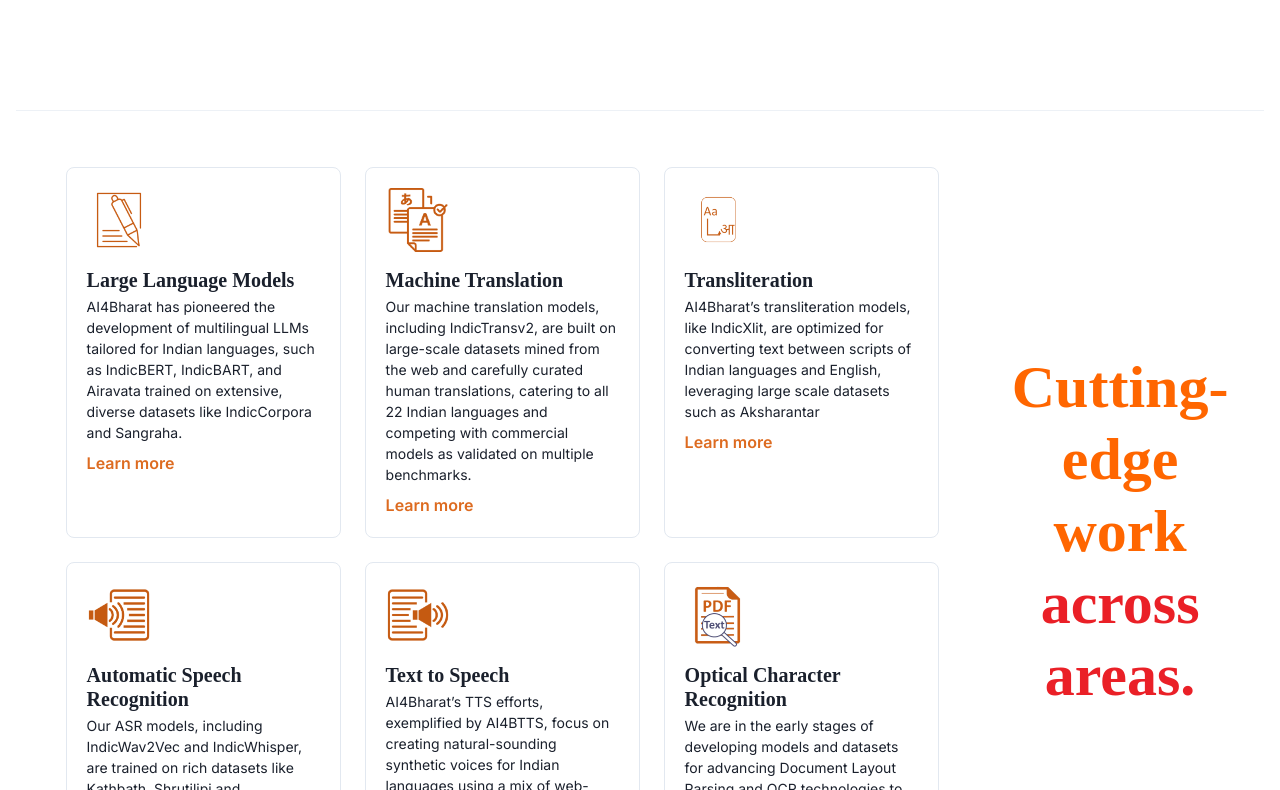
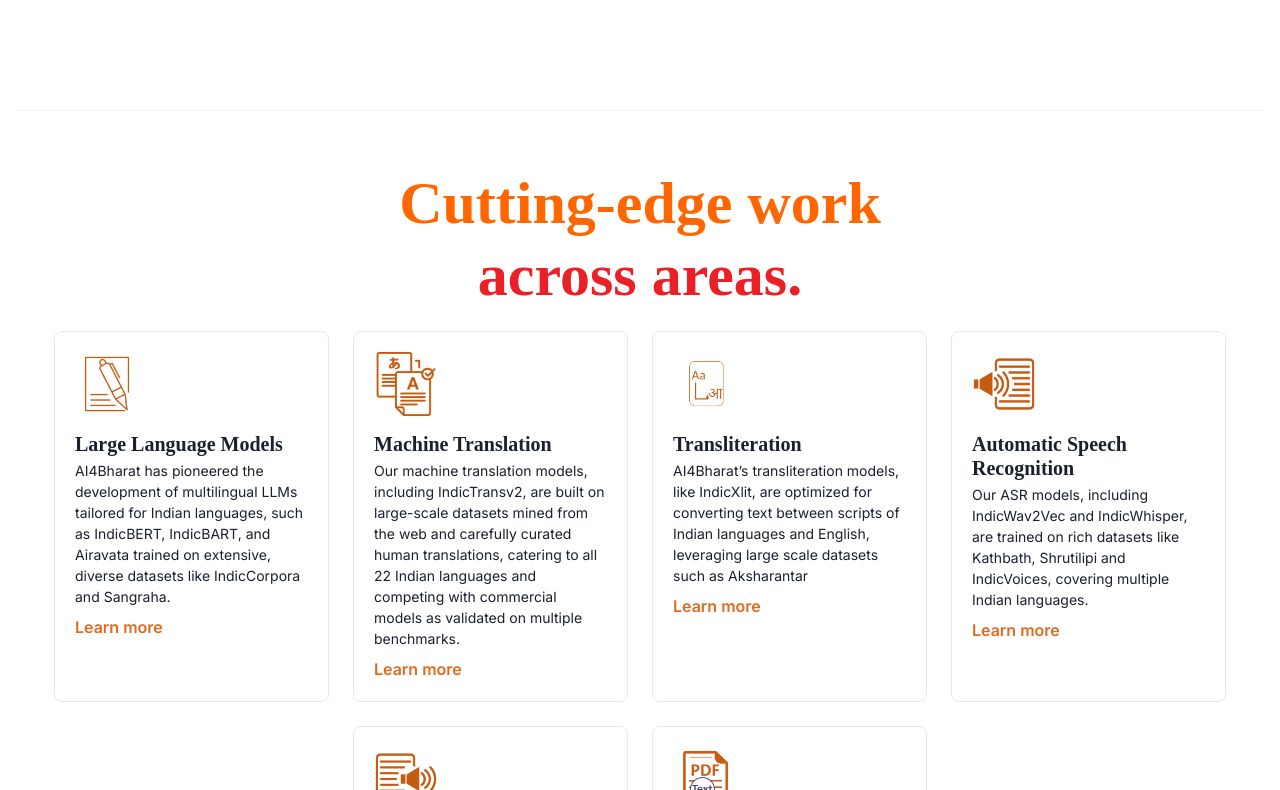
Before and after one commit to AI4Bharat/ai4b-website, a Next.js app in the folder frontend/: page / in a window 1280 px wide. Shown: the part 650-1440 px from the top of the page. Built offline with nearby package versions, Linux system fonts and the light colour scheme; no server answers.

Commit message:
Made UI Changes

```diff
--- a/frontend/components/Features.tsx
+++ b/frontend/components/Features.tsx
@@ -74,8 +74,16 @@
         align={"center"}
         spacing={{ base: 4, md: 5 }}
         py={{ base: 10, md: 14 }}
-        direction={{ base: "column", md: "row" }}
       >
+        <Stack spacing={4} textAlign={"center"}>
+          <Heading
+            fontSize={{ base: "3xl", sm: "4xl", lg: "6xl" }}
+            fontWeight={"bold"}
+          >
+            <Text textColor={"a4borange"}>Cutting-edge work</Text>
+            <Text textColor={"a4bred"}>across areas.</Text>
+          </Heading>
+        </Stack>
         <SimpleGrid>
           <Flex flexWrap="wrap" gridGap={6} justify="center">
             <Card
@@ -170,15 +178,6 @@
             />
           </Flex>
         </SimpleGrid>
-        <Stack spacing={4} textAlign={"center"}>
-          <Heading
-            fontSize={{ base: "3xl", sm: "4xl", lg: "6xl" }}
-            fontWeight={"bold"}
-          >
-            <Text textColor={"a4borange"}>Cutting-edge work</Text>
-            <Text textColor={"a4bred"}>across areas.</Text>
-          </Heading>
-        </Stack>
       </Stack>
     </Container>
     // <Box p={4}>
--- a/frontend/components/People.tsx
+++ b/frontend/components/People.tsx
@@ -116,7 +116,7 @@
         ) : (
           <></>
         )}
-        <Box mt={2}>
+        <Box justifyItems={"center"} mt={2}>
           <Heading size="md">{first_name + " " + last_name}</Heading>
           <Text mt={1} fontSize={"sm"}>
             {role}
--- a/frontend/components/Sponsors.tsx
+++ b/frontend/components/Sponsors.tsx
@@ -24,7 +24,7 @@
       </Stack>
 
       <Box mt={12}>
-        <Wrap justify={"center"} gap={10}>
+        <Wrap justify={"center"} spacing={50}>
           <Card w={200} h={75}>
             <Image
               src={`${imagePrefix}/assets/logos/meity.svg`}
```
